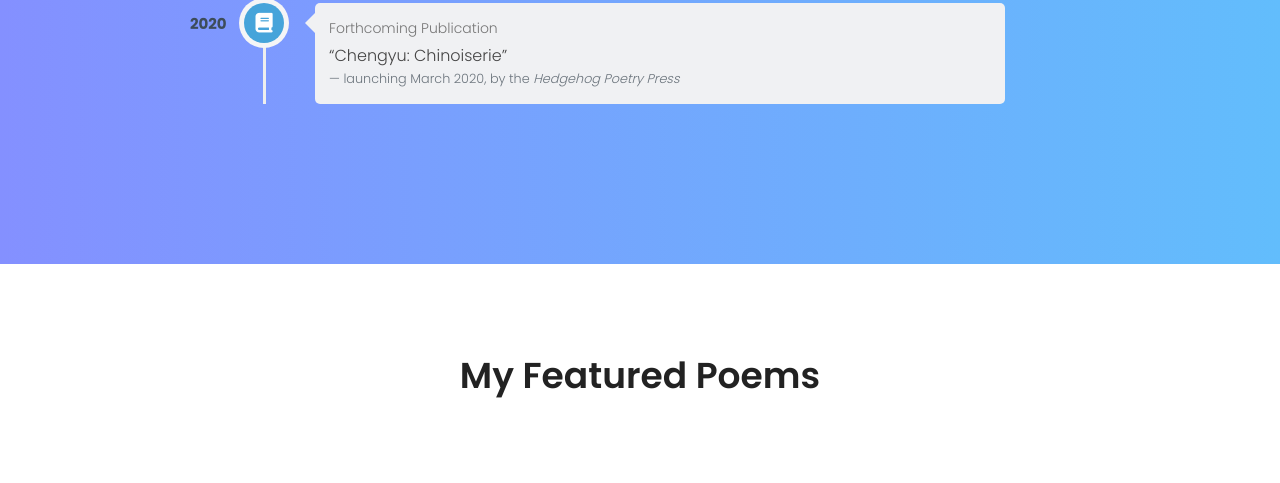
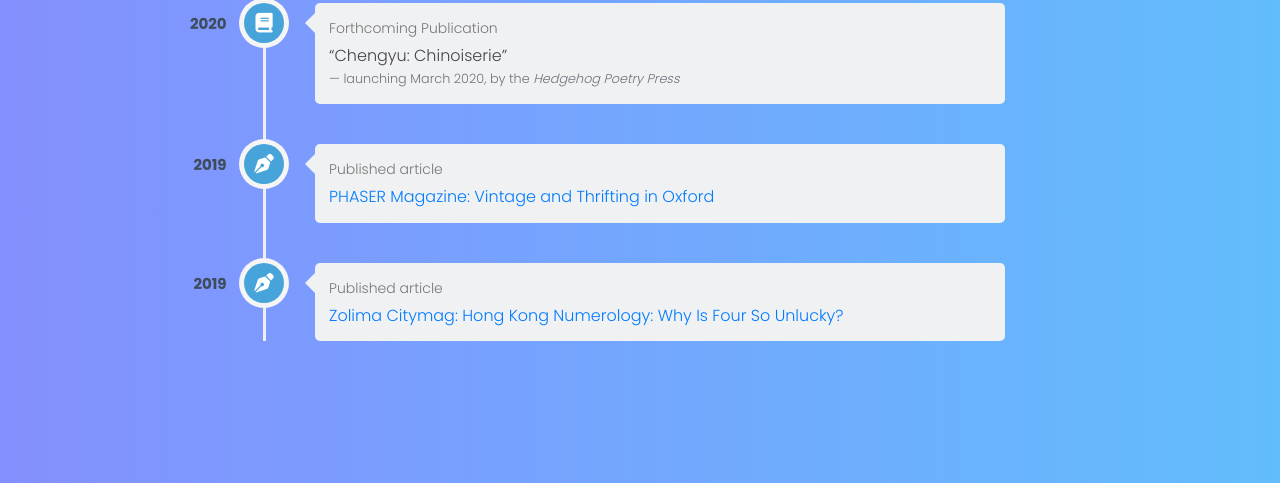
Before and after one commit to rachelkayinwebsite/rachelkayinwebsite.github.io, a plain HTML site: page index.html in a window 1280 px wide. Shown: the part 5379-5862 px from the top of the page. Drawn offline with nearby package versions, Linux system fonts and the light colour scheme.

Commit message:
2 new accolades

```diff
--- a/index.html
+++ b/index.html
@@ -457,6 +457,26 @@
 										<blockquote class="blockquote">
 											<p class="mb-0">“Chengyu: Chinoiserie”</p>
 											<footer class="blockquote-footer">launching March 2020, by the <cite title="Source Title">Hedgehog Poetry Press</cite></footer>
+										</blockquote>
+				                    </div>
+				                </li>
+				                <li class="content">
+				                    <h4 class="cbp_tmtime"><span>2019</span></h4>
+				                    <div class="cbp_tmicon"><i class="fas fa-pen-nib"></i></div>
+				                    <div class="cbp_tmlabel">
+				                    	<span>Published article</span>
+										<blockquote class="blockquote">
+											<p class="mb-0"><a class="vintage-preview" target="_blank" href="https://phasermagazine.com/main/2019/10/13/vintage-and-thrifting-in-oxford?fbclid=IwAR33WK8Fbc8RwnZTfJ45qPMSCxZQhfVmp6oX55HKaEo14ZDdyLG_sLjdJxY">PHASER Magazine: Vintage and Thrifting in Oxford</a></p>
+										</blockquote>
+				                    </div>
+				                </li>
+				                <li class="content">
+				                    <h4 class="cbp_tmtime"><span>2019</span></h4>
+				                    <div class="cbp_tmicon"><i class="fas fa-pen-nib"></i></div>
+				                    <div class="cbp_tmlabel">
+				                    	<span>Published article</span>
+										<blockquote class="blockquote">
+											<p class="mb-0"><a class="four-preview" target="_blank" href="https://zolimacitymag.com/hong-kong-numerology-why-is-four-so-unlucky/">Zolima Citymag: Hong Kong Numerology: Why Is Four So Unlucky?</a></p>
 										</blockquote>
 				                    </div>
 				                </li>
--- a/js/main.js
+++ b/js/main.js
@@ -51,6 +51,18 @@ $(document).ready(function() {
     });
     $('.dimsum-preview').miniPreview({
         src:'./img/article_preview/dimsum_preview.png',
+        width:759,
+        height:300,
+        scale:0.6
+    });
+    $('.vintage-preview').miniPreview({
+        src:'./img/article_preview/vintage_oxford_preview.PNG',
+        width:759,
+        height:300,
+        scale:0.6
+    });
+    $('.four-preview').miniPreview({
+        src:'./img/article_preview/hk_four_preview.PNG',
         width:759,
         height:300,
         scale:0.6
```
